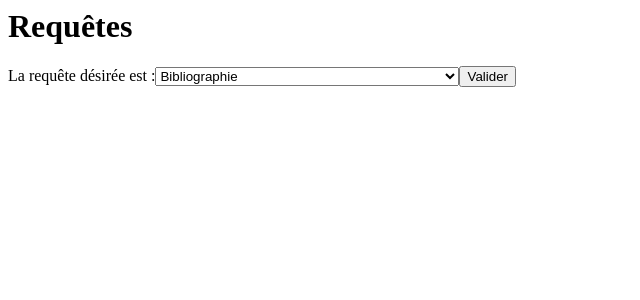
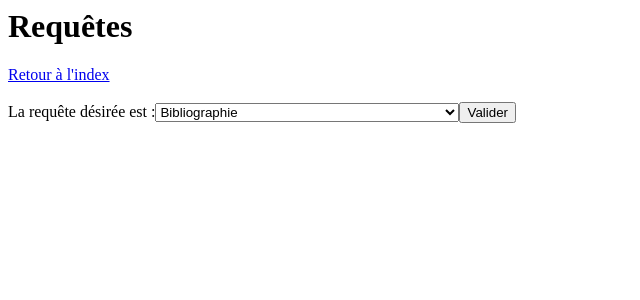
Before and after one commit to shazame/SGBandesDessinees, a PHP site: page /request.php in a window 1280 px wide. Shown: the top 300 px of the page, without its empty margins (0-640 px from the left). Run offline with PHP 8.4, Linux system fonts and the light colour scheme.

Commit message:
Retour index requetes + rapport

```diff
--- a/mysql/request.php
+++ b/mysql/request.php
@@ -1,6 +1,9 @@
 <html>
 <meta http-equiv="Content-Type" content="text/html; charset=utf-8">
 <h1>Requêtes</h1>
+<a href="index.php">Retour à l'index</a>
+<br> <br>
+
 <?php
 require "include.php"; // globals
 try{
--- a/mysql/statistics.php
+++ b/mysql/statistics.php
@@ -1,6 +1,9 @@
 <html>
 <meta http-equiv="Content-Type" content="text/html; charset=utf-8">
 <h1>Statistiques</h1>
+<a href="index.php">Retour à l'index</a>
+<br> <br>
+
 <?php
 require "include.php"; // globals
 try{
```
Also changed, not shown: rapport/choix-requete.png (added), rapport/schema-conceptuel.jpeg (added), schema-conceptuel.png (renamed from rapport/schema-conceptuel.png), 1 other file.
